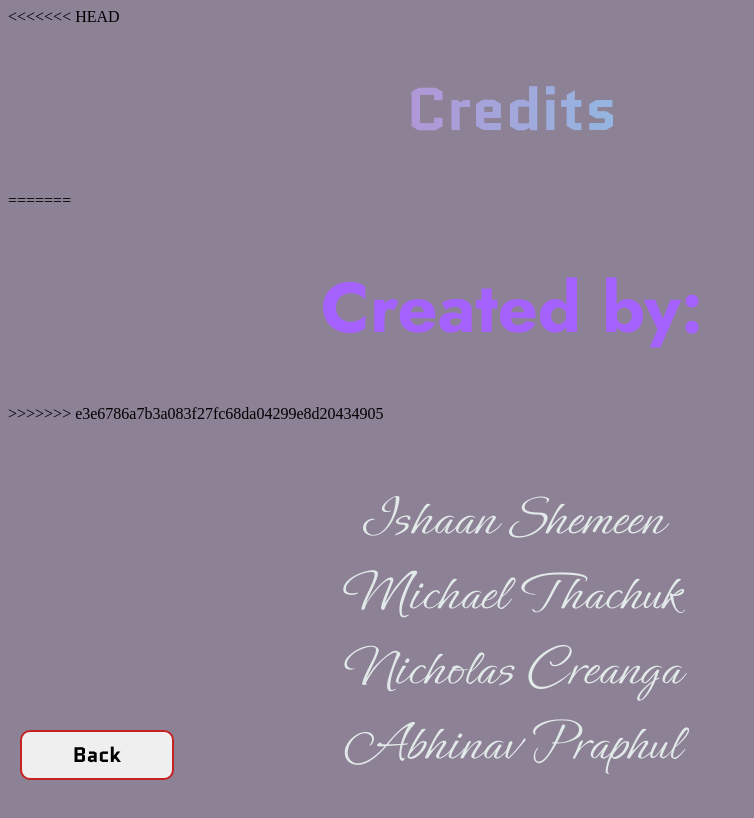
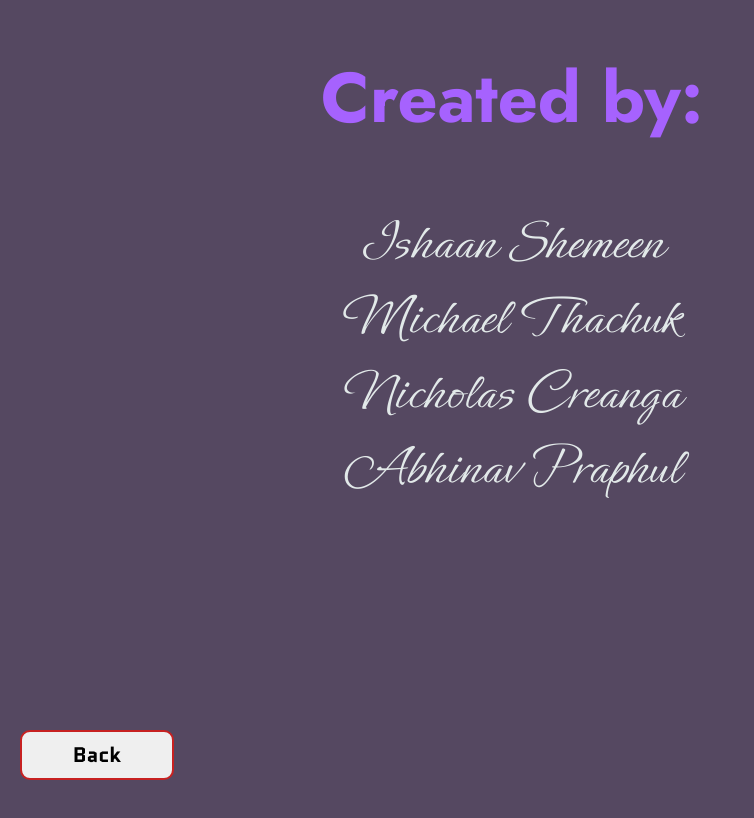
Before and after one commit to Blorg132/Acids-And-Basics-Alpha, an Electron app: page renderer/credits.html in a window 1024 px wide. Shown: the whole page, without its empty margins (0-754 px from the left). Drawn offline with Linux system fonts and the light colour scheme.

Commit message:
holy lord

```diff
--- a/renderer/credits.html
+++ b/renderer/credits.html
@@ -19,24 +19,8 @@
 </head>
 
 
-<<<<<<< HEAD
-<body style="background-color: rgb(140, 129, 149)">
-    <h1 class="gradient-text">Credits</h1>
-
-<style>
-.gradient-text {
-  font-size: 60px;
-  font-weight: bold;
-  background: linear-gradient(90deg, #e85bc7, #5cf2f0);
-  -webkit-background-clip: text;
-  -webkit-text-fill-color: transparent;
-}
-</style>
-
-=======
 <body style="background-color: rgb(85, 72, 97)">
     <h1 style="linear-gradient(to right, #a78bfa, #f284fc); text-align: center; font-family: Jost;">Created by:</h1>
->>>>>>> e3e6786a7b3a083f27fc68da04299e8d20434905
     <p id="credits">Ishaan Shemeen
        <br>Michael Thachuk
        <br>Nicholas Creanga
```
